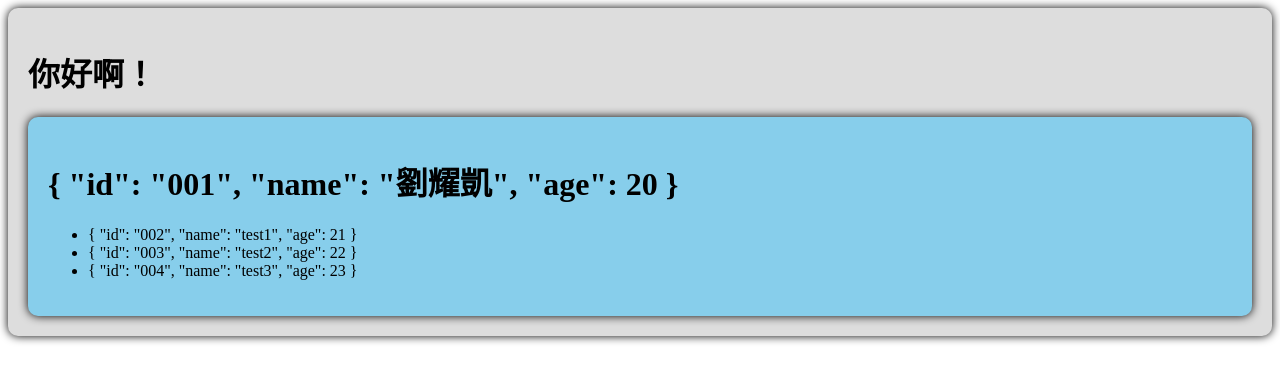
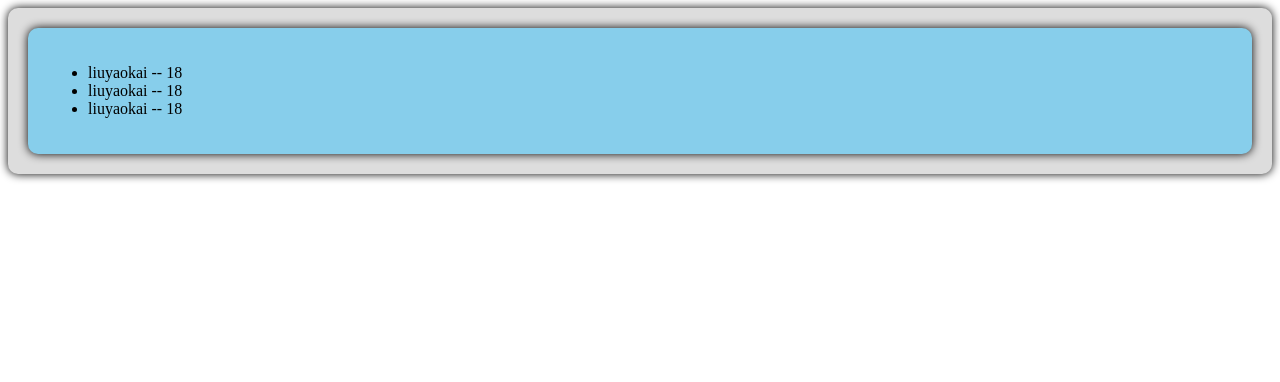
Before and after one commit to leo8799/vue_project_practice, a Vue app: page / in a window 1280 px wide. Shown: the top 382 px of the page. Built offline with nearby package versions, Linux system fonts and the light colour scheme; the HTML template or start-up script is replaced by a standard one.

Commit message:
feat: add props.vue component and modify App.vue to use props.vue
練習了vue組件標簽的props屬性用法，將父組件的數據傳遞到子組件

```diff
--- a/src/App.vue
+++ b/src/App.vue
@@ -1,29 +1,25 @@
 <template>
   <div class="app">
-    <h1 ref="city">你好啊！</h1>
-    <!-- <button @click="showLog">展示標簽ref屬性為city和son的父組件的文本内容</button> -->
-    <!-- <Person></Person> -->
-    <!-- <watch></watch> -->
-    <!-- <watchEffect></watchEffect> -->
-    <!-- <h2>ref屬性應用在vue組件標簽上，則展示組件實例對象的内容</h2>
-    <RefProperties ref="son"></RefProperties> -->
-    <TS_practice></TS_practice>
+    <!-- 加:則後面的字符串内容會轉爲標識符 -->
+    <!-- <h2 a="1+1" :b="1+1" c="x" :d="x">該標簽有四個props（屬性）</h2> -->
+    <!-- vue組件標簽的props屬性會傳遞給子組件，子組件可以編寫對應代碼覺得要不要接受，以及限制傳遞的數據類型 -->
+    <props a="哈哈" :list="personList"></props>
   </div>
 </template>
 
 <script lang="ts" setup name="App">
-  import Person from './components/Person.vue';
-  import watch from './components/watch.vue';
-  import watchEffect from './components/watchEffect.vue';
-  import RefProperties from './components/refProperties.vue';
-  import { ref } from 'vue';
-  import TS_practice from './components/TS_practice.vue';
+  import { reactive } from 'vue';
+  import { type Persons } from './types';
+  import props from './components/props.vue';
 
-  let city = ref()
-  let son = ref()
-  function showLog(){
-    console.log(city.value, son.value)
-  }
+  let x = 9
+
+  // 標識符+<???>代表泛型，限制了數據類型
+  let personList = reactive<Persons>([
+  {id:'001', name: 'liuyaokai', age: 18},
+  {id:'002', name: 'liuyaokai', age: 18},
+  {id:'003', name: 'liuyaokai', age: 18}
+  ])
 </script>
 
 <style>
--- /dev/null
+++ b/src/components/props.vue
@@ -0,0 +1,31 @@
+<template>
+  <div class="person">
+    <!-- v-for 屬性後面接循環代碼，類似JS跟Py的for循環寫法 -->
+    <!-- :key 用來唯一指定數組成員，若沒有指定則通過數組下標來指定 -->
+    <!-- v-for 非常智能，若傳入的list為空，則該標簽自動失效 -->
+    <ul>
+      <li v-for="item in list" :key="item.id">{{ item.name }} -- {{ item.age }}</li>
+    </ul>
+  </div>
+</template>
+
+<script lang="ts" setup name="props">
+  import type { Persons } from '@/types';
+
+  // 接收父組件傳過來的值
+  // defineProps(['a'])
+
+  //接受props + 限制類型 + 限制必要性 + 指定默認值
+  withDefaults(defineProps<{list?:Persons}>(),{
+    list:()=>[{id:'000', name: 'default', age:0}]
+  })
+</script>
+
+<style scoped>
+.person {
+    background-color: skyblue;
+    box-shadow: 0 0 10px;
+    border-radius: 10px;
+    paDDING: 20px;
+  }
+</style>
```
